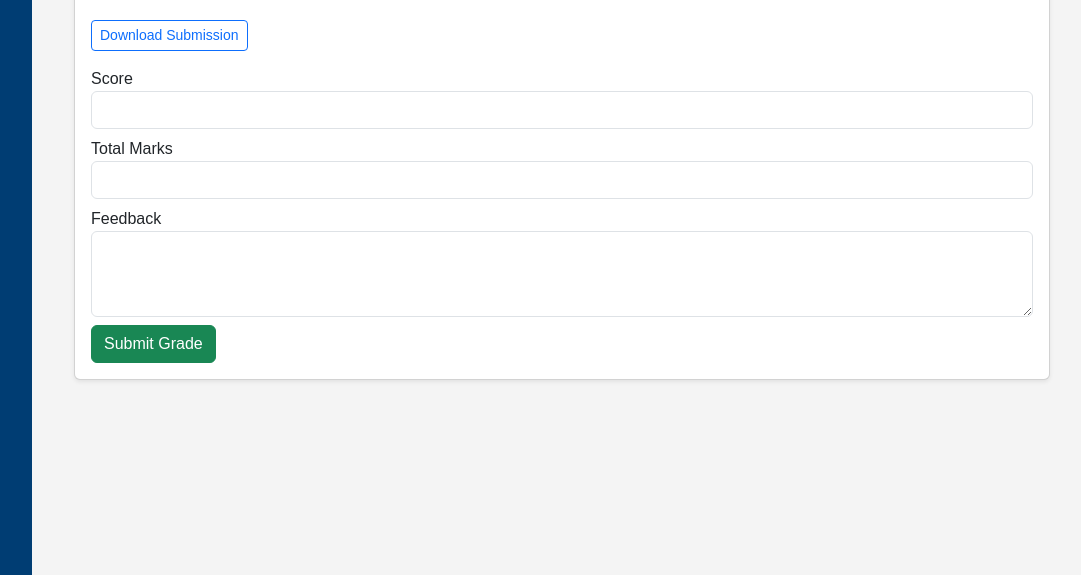
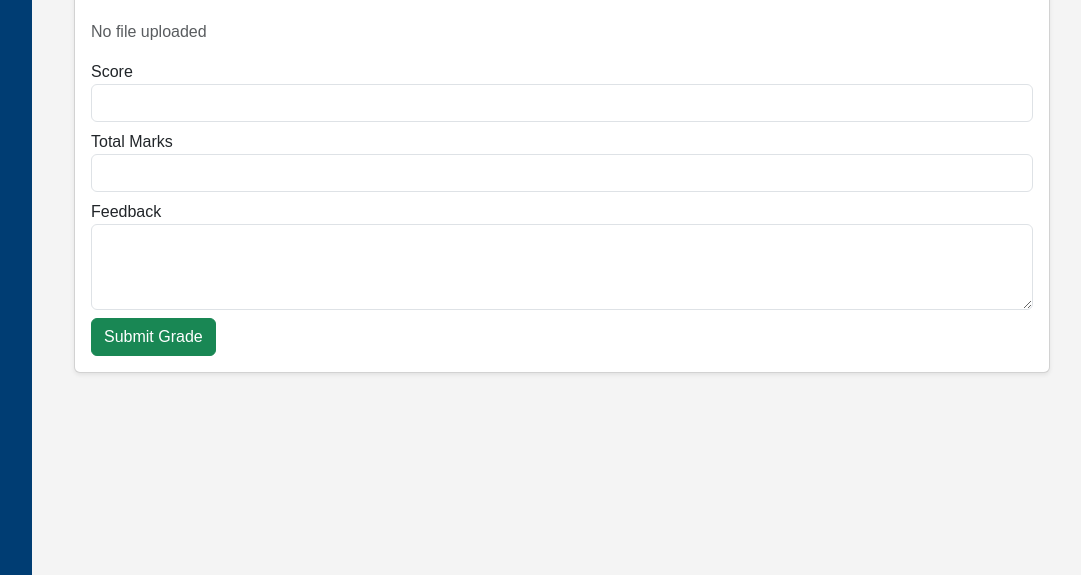
Before and after one commit to Chukwuaruka/school_portal, a Django app: template portal/templates/portal/teacher_grades.html in a window 1280 px wide. Shown: the part 225-800 px from the top of the page, without its empty margins (188-1269 px from the left). Run offline with Django 5.2, Linux system fonts and the light colour scheme; the template is opened without the code that fills it, so the values that code supplies are empty.

Commit message:
Update teacher_grades.html

```diff
--- a/portal/templates/portal/teacher_grades.html
+++ b/portal/templates/portal/teacher_grades.html
@@ -8,7 +8,15 @@
       <h5>{{ submission.assignment.title }} ({{ submission.student.classroom.name }})</h5>
       <p><strong>Student:</strong> {{ submission.student.get_full_name }}</p>
       <p><strong>Submitted At:</strong> {{ submission.submitted_at|date:"M d, Y H:i" }}</p>
-      <a href="{{ submission.file.url }}" class="btn btn-outline-primary btn-sm" download>Download Submission</a>
+
+      <!-- ✅ Safe download button -->
+      {% if submission.file %}
+        <a href="{{ submission.file.url }}" class="btn btn-outline-primary btn-sm" download>
+          📎 Download Submission
+        </a>
+      {% else %}
+        <span class="text-muted">No file uploaded</span>
+      {% endif %}
 
       <form method="POST" class="mt-3">
         {% csrf_token %}
```
